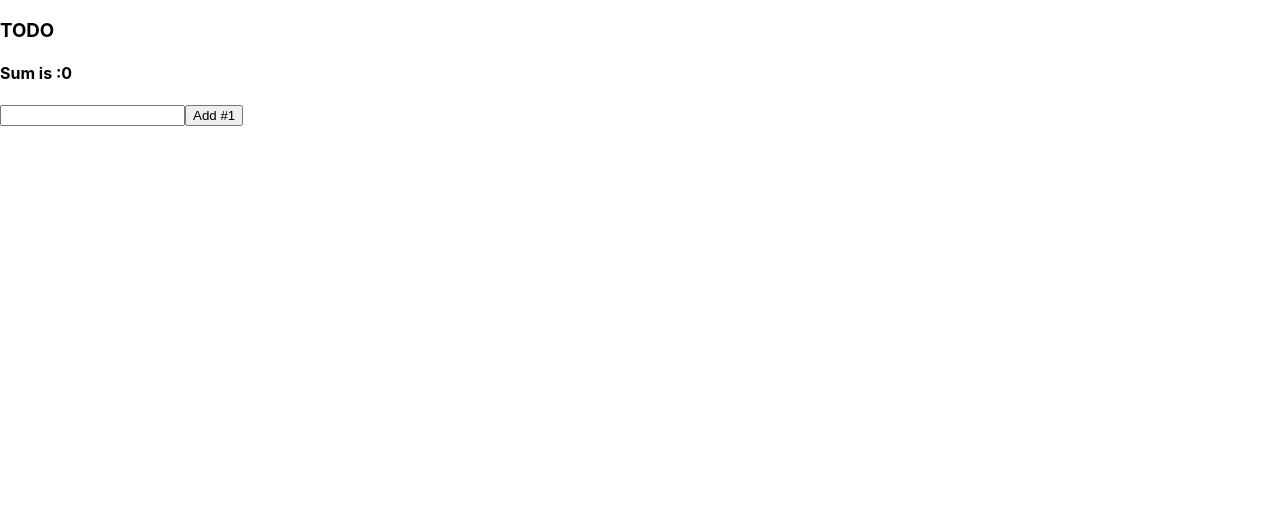
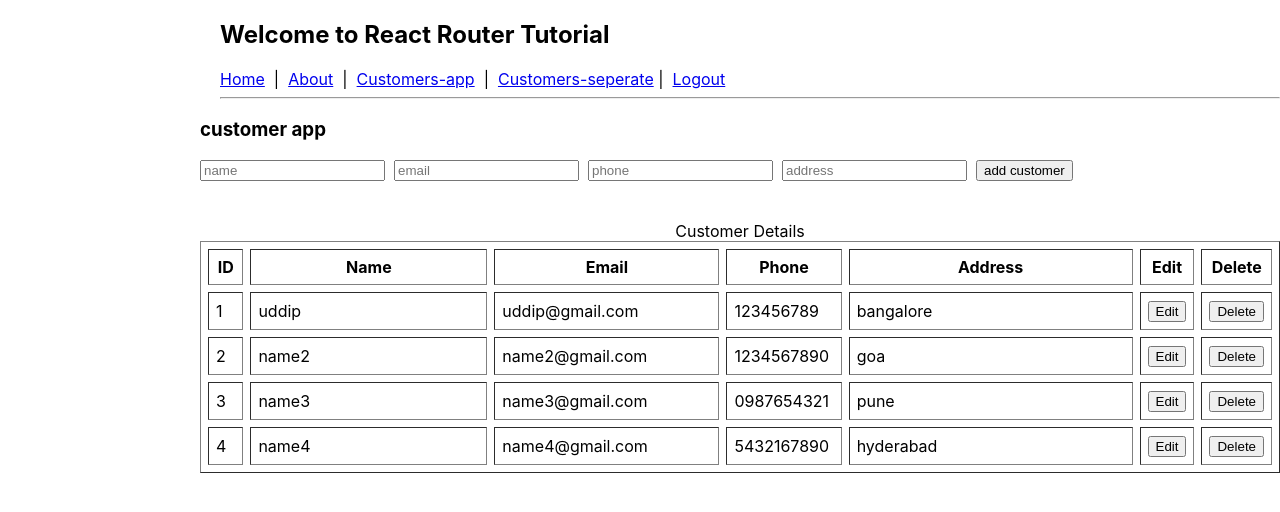
Before and after one commit to uddeepyalamanchili/React-customer-example, a React (Create React App) app: page /Customers-app in a window 1280 px wide. Shown: the top 512 px of the page. Built offline with nearby package versions, Linux system fonts and the light colour scheme.

Commit message:
adding the customerApp with service

```diff
--- a/src/App.js
+++ b/src/App.js
@@ -1,5 +1,4 @@
 import React from 'react';
-/*
 import { BrowserRouter as Router, Switch, Route, Link } from 'react-router-dom';
 import Home from './containers/Home';
 import Login from './containers/Login';
@@ -16,7 +15,7 @@ function App() {
           <Route exact path='/' component={Login} />
           <Route exact path='/login' component={Login} />
           <Route exact path='/home' component={Home} />
-          <Route exact path='/Customers' component={CustomerApp} />
+          <Route exact path='/Customers-app' component={CustomerApp} />
           <Route exact path='/Customers-seperate' component={Customerlist} />
           <Route exact path='/about' component={About} />
        </Switch>
@@ -25,13 +24,3 @@ function App() {
   );
 }
 export default App;
-*/
-import TodoApp from './components/Todo';
-function App() {
-  return (
-    <div>
-      <TodoApp/>
-    </div>
-  );
-}
-export default App;
--- a/src/components/Menu.js
+++ b/src/components/Menu.js
@@ -6,7 +6,7 @@ function Menu(){
            <h2>Welcome to React Router Tutorial</h2>
               <Link to={'/home'}>Home</Link> &nbsp;| &nbsp;
               <Link to={'/about'}>About</Link> &nbsp;| &nbsp;
-              <Link to={'/Customers'}>Customers</Link> &nbsp;| &nbsp;
+              <Link to={'/Customers-app'}>Customers-app</Link> &nbsp;| &nbsp;
               <Link to={'/Customers-seperate'}>Customers-seperate</Link>&nbsp;| &nbsp;
               <Link to={'/login'}>Logout</Link>
 
--- a/src/components/customer.js
+++ b/src/components/customer.js
@@ -8,7 +8,7 @@ export default function CustomerList() {
         <div style={{marginLeft:'200px'}}>
             <Menu/>
         <h3>Customers</h3>
-        <button onClick={()=>{props.history.push('/customer-add'); }}> Add customer</button><br/>
+
         <br/>
         <table border="1">
           <thead>
--- a/src/services/customer.js
+++ b/src/services/customer.js
@@ -32,10 +32,10 @@ model.addRecord = function(record){
 	return customers.push(record);
 }
 
-model.deleteRecord = function(record){
+model.deleteRecord = function(id){
 	let temp = [];
 	for (var i = 0; i < customers.length; i++) {
-		if(record.id != customers[i].id){
+		if(id != customers[i].id){
 			temp.push(customers[i]);
 		}
 	}
```
